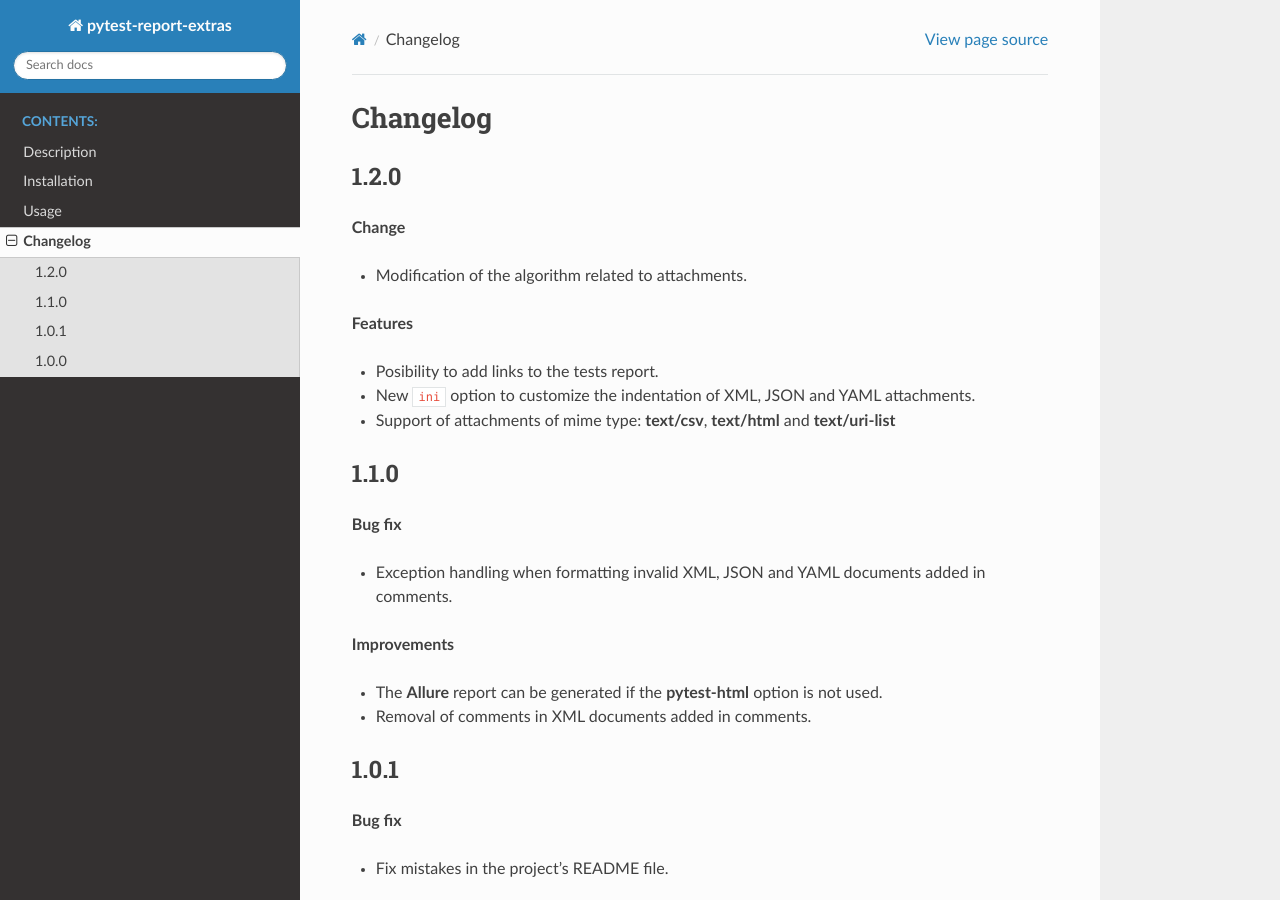
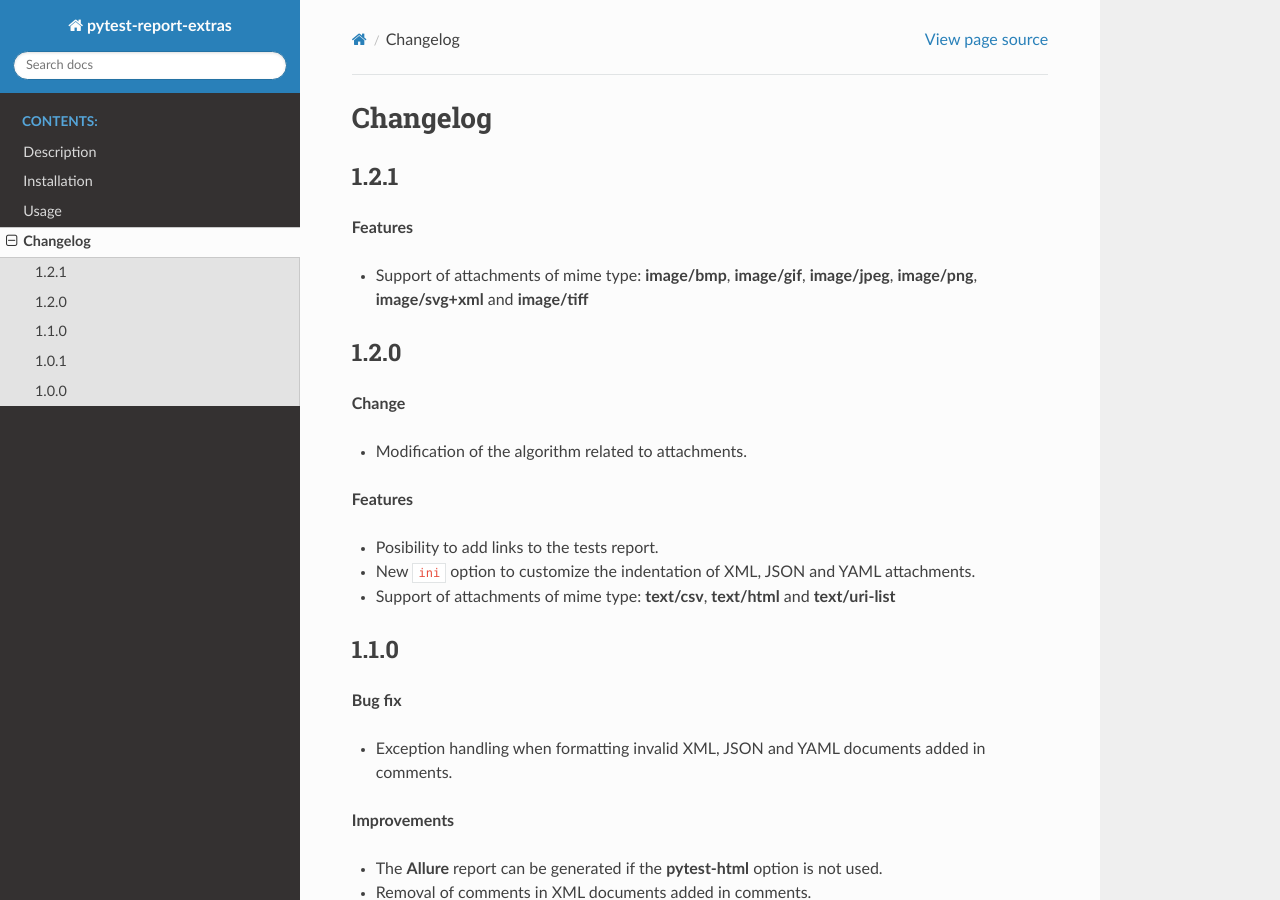
Before and after one commit to harmin-parra/pytest-report-extras, a Sphinx documentation site: the page built from docs/changelog.rst, in a window 1280 px wide and 900 px high. Built offline with Sphinx 7.4.7 and the Read the Docs theme 3.1.0, drawn with Linux system fonts in a browser that asks for light colours.

Commit message:
update changelog

```diff
--- a/docs/changelog.rst
+++ b/docs/changelog.rst
@@ -1,6 +1,14 @@
 =========
 Changelog
 =========
+
+
+1.2.1
+=====
+
+**Features**
+
+* Support of attachments of mime type: **image/bmp**, **image/gif**, **image/jpeg**, **image/png**, **image/svg+xml** and **image/tiff**
 
 
 1.2.0
```
